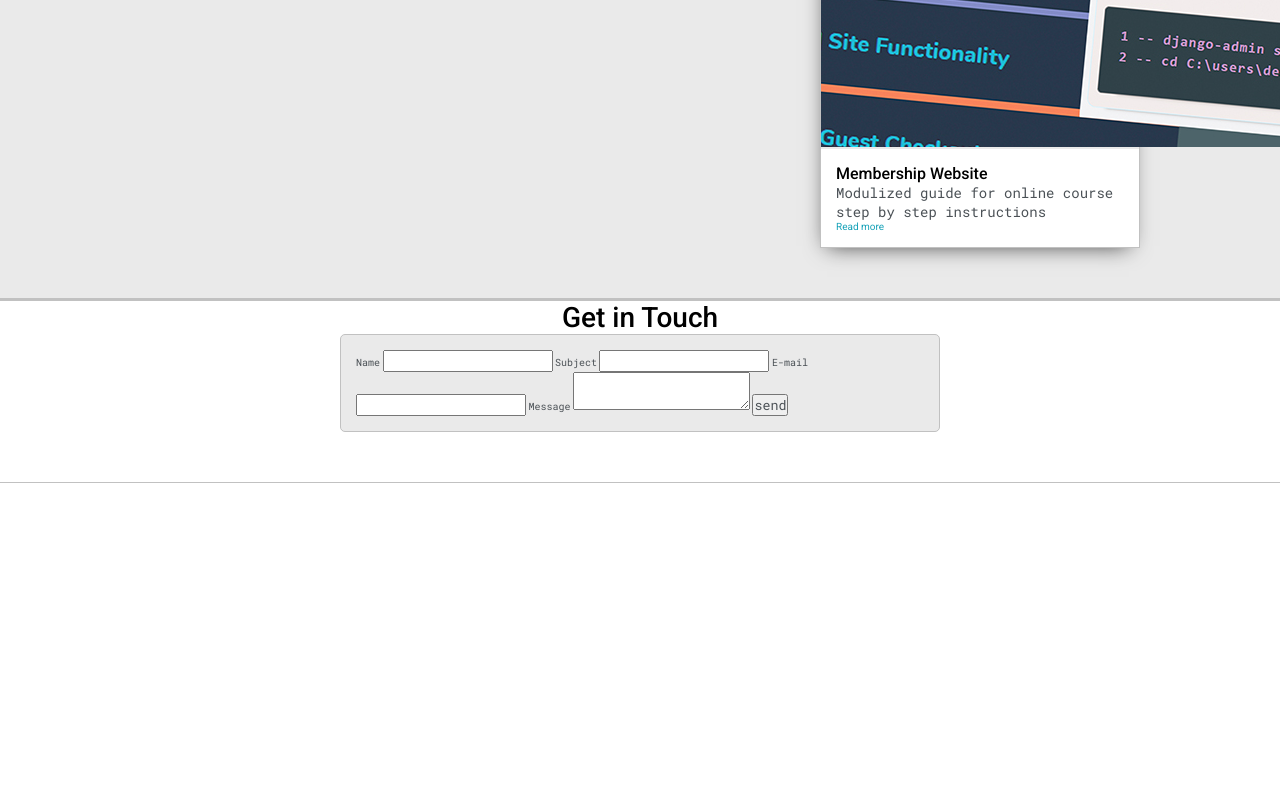
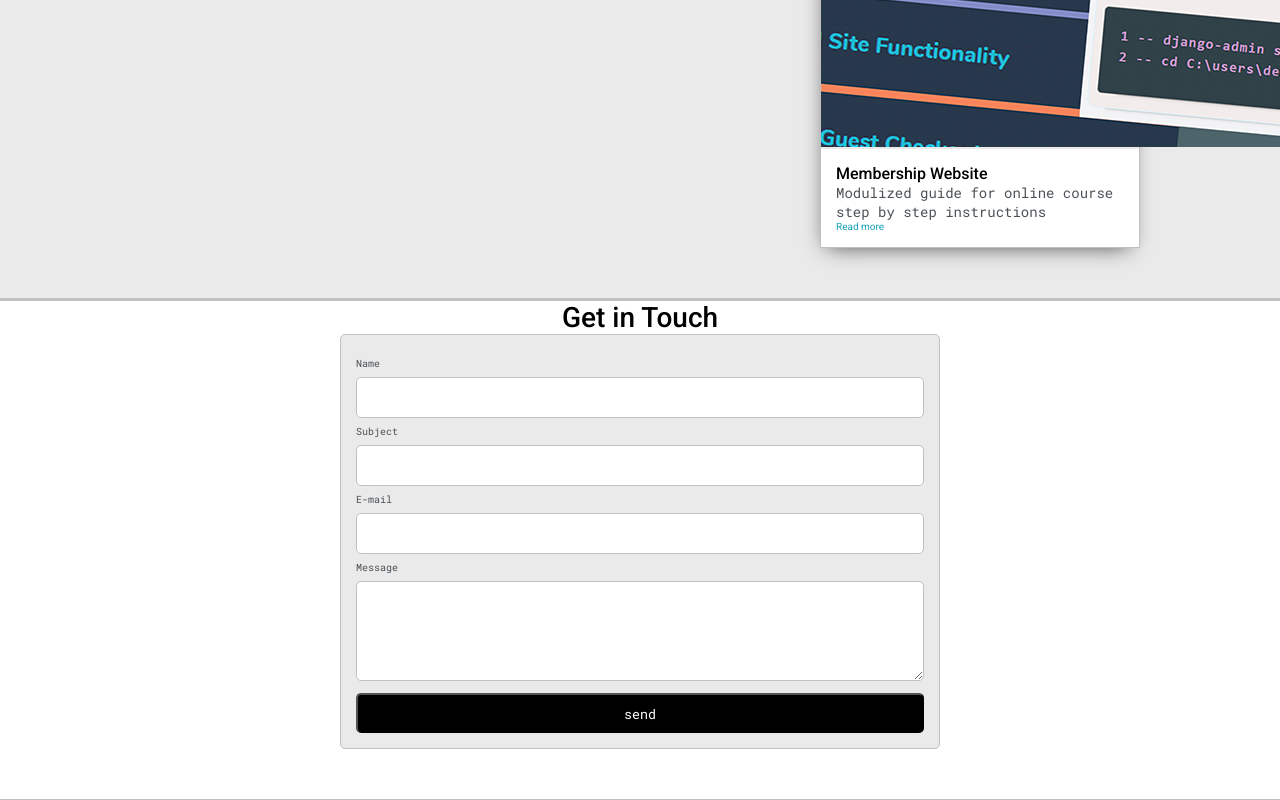
Before and after one commit to Christiano0407/Portfolio--Practice_One, a website: page src/html/index.html in a window 1280 px wide. Shown: the part 1594-2394 px from the top of the page. Before the commit the page ends 2077 px from the top, so only its background shows below. Drawn offline with Linux system fonts and the light colour scheme; a web font is replaced by a local one.

Commit message:
previous-final

```diff
--- a/src/css/style.css
+++ b/src/css/style.css
@@ -321,3 +321,29 @@ h6 { font-size: 16px;}
     background-color: var(--clr-mainColor);
     margin-bottom: 50px;
 }
+#contact-form label {
+    line-height: 2.7rem;
+}
+#contact-form textarea {
+    min-height: 100px;
+    font-size: 14px;
+}
+.input-field {
+    width: 100%;
+    padding-top: 10px;
+    padding-bottom: 10px;
+    background-color: var(--clr-secondaryColor);
+    border-radius: 5px;
+    border: 1px solid var(--clr-borderColor);
+    font-size: 14px;
+}
+#submit-btn {
+    margin-top: 10px;
+    width: 100%;
+    padding-top: 10px;
+    padding-bottom: 10px;
+    color: #fff;
+    background-color: var(--clr-buttonColor);
+    border-bottom: none;
+    border-radius: .5rem;
+}
```
